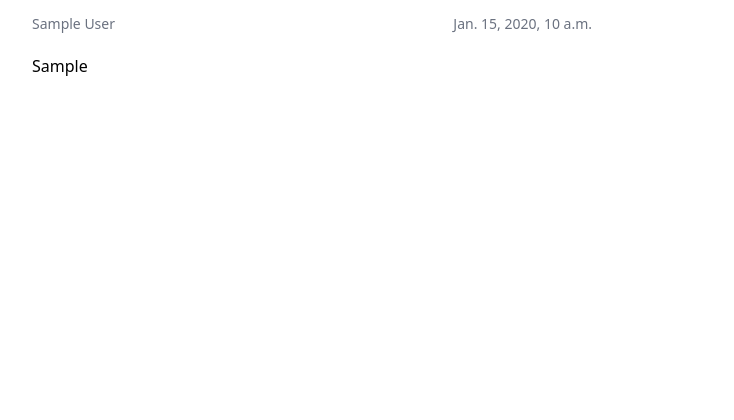
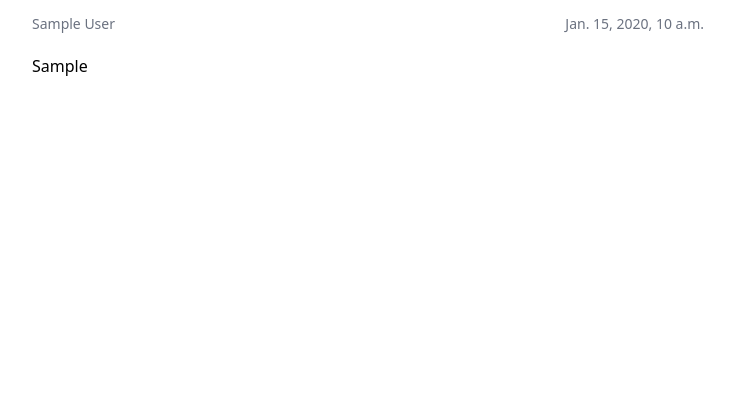
Before and after one commit to sincostandra/GameHunt, a Django app: page /news/00000000-0000-0000-0000-000000000001 in a window 1280 px wide. Shown: the part 434-854 px from the top of the page, without its empty margins (48-782 px from the left). Run offline with Django 5.2, Linux system fonts and the light colour scheme; tables that the repository leaves empty hold one stand-in row (values such as "Sample post"); some libraries are stand-ins or nearby versions.

Commit message:
fix: news ui

```diff
--- a/news/templates/news.html
+++ b/news/templates/news.html
@@ -11,12 +11,12 @@
     <img src="https://www.google.com/url?sa=i&url=https%3A%2F%2Fwww.veryicon.com%2Ficons%2Fmiscellaneous%2Fmedium-thin-linear-icon%2Farrow-left-55.html%3Fp%3D4&psig=AOvVaw0kyVGfwJsisEoUm4Ks0pai&ust=1729908703502000&source=images&cd=vfe&opi=89978449&ved=0CBQQjRxqFwoTCLCqoaC6qIkDFQAAAAAdAAAAABAJ">
     <a href="{% url 'news:home_news' %}" class="game-title-link">Back</a>
   </div>
-  <h1 class="text-3xl w-2/4 font-bold">{{ title }}</h1>
-  <div class="my-4 w-2/4 flex justify-between text-sm text-gray-500">
+  <h1 class="text-3xl w-3/5 font-bold">{{ title }}</h1>
+  <div class="my-4 w-3/5 flex justify-between text-sm text-gray-500">
     <span>{{ author }}</span>
     <span>{{ update_date }}</span>
   </div>
-  <p class="leading-loose w-2/4">{{ article }}</p>
+  <p class="leading-loose w-3/5">{{ article }}</p>
 
 </div>
 
```
